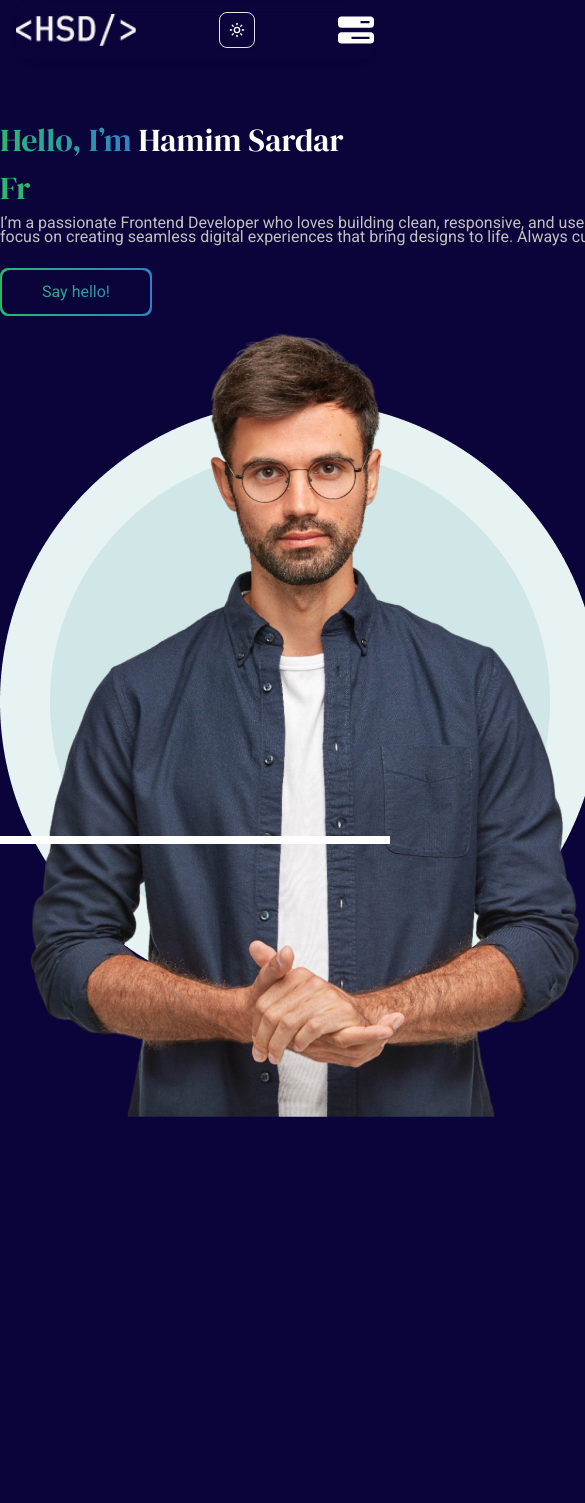
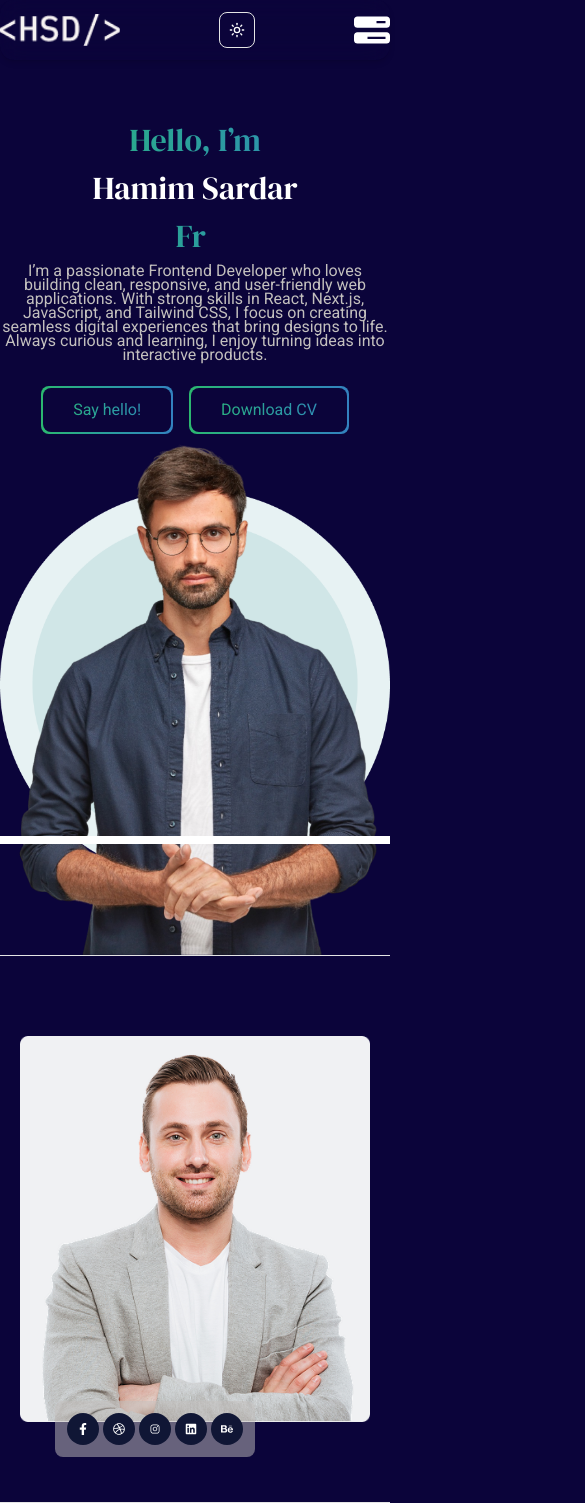
Before and after one commit to hamimsardardev/portfolio, a Next.js app: page / in a window 390 px wide. Shown: the top 1503 px of the page, 585 px wide, since content can reach past the window. Before the commit the page ends 1117 px from the top, so only its background shows below. Built offline with nearby package versions, Linux system fonts and the light colour scheme.

Commit message:
banner responsive done

```diff
--- a/src/app/components/aboutPart.tsx
+++ b/src/app/components/aboutPart.tsx
@@ -10,12 +10,14 @@ const AboutPart = () => {
     <>
       <section>
         <div className="container">
-          <div className="grid grid-cols-2 justify-senter items-center border-b-1 border-t-1 border-seconerycolor py-[112px]">
-            <div className="relative">
+
+          <div className="grid grid-cols-1 md:grid-cols-2 lg:grid-cols-2 gap-10 md:gap-6 items-center border-t border-b border-seconerycolor py-[80px] md:py-[100px] lg:py-[112px] px-5">
+            <div className="relative flex justify-center">
               <motion.div
                 initial={{ opacity: 0, scale: 0.5 }}
                 whileInView={{ opacity: 1, scale: 1 }}
                 transition={{ duration: 1.5 }}
+                 className="w-full max-w-[400px] sm:max-w-[450px] md:max-w-[500px] lg:max-w-[464px]"
               >
                 <Image
                   src="/professionimage.png"
@@ -23,38 +25,38 @@ const AboutPart = () => {
                   height={424}
                   width={464}
                 />
-                <div className="py-3 px-3 bg-primarytwo/50 inline-block rounded-[8px] absolute left-[80px] bottom-[-35px]">
-                  <ul className="flex gap-2 ">
-                    <li className="py-[15px] px-[15px] text-primary bg-[#101635] rounded-full  hover:bg-[#193CB8] hover:text-primary hover:rounded-full">
+                <div className="py-3 px-3 bg-primarytwo/50 inline-block rounded-[8px] absolute left-[35px] md:left-[30px] lg:left-[80px]  bottom-[-35px]">
+                  <ul className="flex gap-1 lg:gap-2 ">
+                    <li className="py-[10px] px-[10px] md:py-[12px] md:px-[12px] lg:py-[15px] lg:px-[15px] text-primary bg-[#101635] rounded-full hover:bg-[#193CB8] hover:text-primary hover:rounded-full">
                       <a href="">
-                        <FaFacebookF className="h-[20px] w-[20px]" />
+                        <FaFacebookF className="w-3 h-3 md:h-4 md:w-4 lg:h-[20px] lg:w-[20px]" />
                       </a>
                     </li>
-                    <li className="py-[15px] px-[15px] text-primary bg-[#101635] rounded-full  hover:bg-[#007B3D] hover:text-primary hover:rounded-full">
+                    <li className="py-[10px] px-[10px] md:py-[12px] md:px-[12px] lg:py-[15px] lg:px-[15px] text-primary bg-[#101635] rounded-full hover:bg-[#193CB8] hover:text-primary hover:rounded-full">
                       <a href="">
-                        <FaDribbble className="h-[20px] w-[20px]" />
+                        <FaDribbble className="w-3 h-3 md:h-4 md:w-4 lg:h-[20px] lg:w-[20px]" />
                       </a>
                     </li>
-                    <li className="py-[15px] px-[15px] text-primary bg-[#101635] rounded-full  hover:bg-[#F70164] hover:text-primary hover:rounded-full">
+                    <li className="py-[10px] px-[10px] md:py-[12px] md:px-[12px] lg:py-[15px] lg:px-[15px] text-primary bg-[#101635] rounded-full hover:bg-[#193CB8] hover:text-primary hover:rounded-full">
                       <a href="">
-                        <IoLogoInstagram className="h-[20px] w-[20px]" />
+                        <IoLogoInstagram className="w-3 h-3 md:h-4 md:w-4 lg:h-[20px] lg:w-[20px]" />
                       </a>
                     </li>
-                    <li className="py-[15px] px-[15px] text-primary bg-[#101635] rounded-full  hover:bg-[#0A66C2] hover:text-primary hover:rounded-full">
+                    <li className="py-[10px] px-[10px] md:py-[12px] md:px-[12px] lg:py-[15px] lg:px-[15px] text-primary bg-[#101635] rounded-full hover:bg-[#193CB8] hover:text-primary hover:rounded-full">
                       <a href="">
-                        <FaLinkedin className="h-[20px] w-[20px]" />
+                        <FaLinkedin className="w-3 h-3 md:h-4 md:w-4 lg:h-[20px] lg:w-[20px]" />
                       </a>
                     </li>
-                    <li className="py-[15px] px-[15px] text-primary bg-[#101635] rounded-full  hover:bg-[#2453FE] hover:text-primary hover:rounded-full">
+                    <li className="py-[10px] px-[10px] md:py-[12px] md:px-[12px] lg:py-[15px] lg:px-[15px] text-primary bg-[#101635] rounded-full hover:bg-[#193CB8] hover:text-primary hover:rounded-full">
                       <a href="">
-                        <FaBehance className="h-[20px] w-[20px]" />
+                        <FaBehance className="w-3 h-3 md:h-4 md:w-4 lg:h-[20px] lg:w-[20px]" />
                       </a>
                     </li>
                   </ul>
                 </div>
               </motion.div>
             </div>
-            <div>
+            {/* <div>
               <motion.div
                 initial={{ opacity: 0, scale: 0.5 }}
                 whileInView={{ opacity: 1, scale: 1 }}
@@ -106,7 +108,7 @@ const AboutPart = () => {
                   </div>
                 </div>
               </motion.div>
-            </div>
+            </div> */}
           </div>
         </div>
       </section>
--- a/src/app/components/banner.tsx
+++ b/src/app/components/banner.tsx
@@ -9,15 +9,15 @@ const Banner = () => {
     <>
       <section>
         <div className="container mx-auto">
-          <div className="grid grid-cols-1 lg:grid lg:grid-cols-2 lg:pt-[220px] pt-[120px] justify-center items-center mx-auto">
+          <div className="grid grid-cols-1 md:grid-cols-2 md:text-left lg:grid-cols-2 justify-center items-center lg:pt-[220px] pt-[120px] ">
             <motion.div
               initial={{ opacity: 0, x: -80 }}
               whileInView={{ opacity: 1, x: 0 }}
               viewport={{ once: false }}
               transition={{ duration: 1, ease: "easeOut" }}
-              className=""
             >
-              <h1 className="font-dmSans text-[32px] lg:text-[48px] font-normal leading-[40px] lg:leading-[57.6px] text-primary">
+              <div className="text-center md:text-left lg:text-left xl:text-left">
+                <h1 className="flex flex-col gap-2 lg:flex-row font-dmSans text-[32px] lg:text-[48px] font-normal leading-[40px] lg:leading-[57.6px] text-primary">
                   <span className="font-dmSans text-[32px] lg:text-[48px] bg-gradient-to-r from-[#2cb86f] to-[#3381bf] bg-clip-text text-transparent font-normal leading-[40px] lg:leading-[57.6px] ">
                     Hello, I’m
                   </span>{" "}
@@ -45,7 +45,7 @@ const Banner = () => {
                 </h2>
 
                 <motion.p
-                className="font-roboto text-[16px] lg:text-[18px] font-regular mb-[24px] leading-[14px] lg:leading-[24px] text-primarytwo w-autp lg:w-[580px] "
+                  className="font-roboto text-[16px] lg:text-[18px] font-regular mb-[24px] leading-[14px] lg:leading-[24px] text-primarytwo w-auto md:w-[350px] lg:w-[580px] "
                   initial={{ opacity: 0, y: 30 }}
                   whileInView={{ opacity: 1, y: 0 }}
                   viewport={{ once: false }}
@@ -53,14 +53,26 @@ const Banner = () => {
                 >
                   I’m a passionate Frontend Developer who loves building clean,
                   responsive, and user-friendly web applications. With strong
-                skills in React, Next.js, JavaScript, and Tailwind CSS, I focus
-                on creating seamless digital experiences that bring designs to
-                life. Always curious and learning, I enjoy turning ideas into
-                interactive products.
+                  skills in React, Next.js, JavaScript, and Tailwind CSS, I
+                  focus on creating seamless digital experiences that bring
+                  designs to life. Always curious and learning, I enjoy turning
+                  ideas into interactive products.
                 </motion.p>
+              </div>
+              <div className="flex gap-4 justify-center md:justify-start lg:justify-start ">
                 <div className="p-[2px] rounded-[8px] bg-gradient-to-r from-[#2cb86f] to-[#3381bf] inline-block">
                   <div className="group rounded-[8px] bg-third hover:bg-secondery transition duration-300">
-                  <button className="button">Say hello!</button>
+                    <button className="button px-5 py-2 text-[15px] sm:text-[16px]">
+                      Say hello!
+                    </button>
+                  </div>
+                </div>
+                <div className="p-[2px] rounded-[8px] bg-gradient-to-r from-[#2cb86f] to-[#3381bf] inline-block">
+                  <div className="group rounded-[8px] bg-third hover:bg-secondery transition duration-300">
+                    <button className="button px-5 py-2 text-[15px] sm:text-[16px]">
+                      Download CV
+                    </button>
+                  </div>
                 </div>
               </div>
             </motion.div>
@@ -70,16 +82,15 @@ const Banner = () => {
               whileInView={{ opacity: 1, scale: 1 }}
               viewport={{ once: false }}
               transition={{ duration: 1, ease: "easeOut" }}
+              className="flex justify-center items-center"
             >
-              <div className="w-auto lg:w-full lg:flex lg:justify-center lg:items-center lg:text-center">
               <Image
                 src="/hero-img.jpg"
                 alt="hero-img"
                 height={600}
-                  width={801}
+                width={601}
                 className="w-auto lg:w-full"
               />
-              </div>
             </motion.div>
           </div>
         </div>
--- a/src/app/components/navber.tsx
+++ b/src/app/components/navber.tsx
@@ -16,14 +16,14 @@ const Navber = () => {
 
   return (
     <>
-      <header className="fixed w-full z-[9999] left-0 top-0">
+      <header className="fixed w-full z-[9999]">
         <motion.nav
-          className="w-full bg-transparent"
+          className="absolute w-full"
           initial={{ y: -80, opacity: 0 }}
           animate={{ y: 0, opacity: 1 }}
           transition={{ duration: 0.8, ease: "easeOut" }}
         >
-          <div className="max-w-[1320px] mx-auto px-4">
+          <div className="container mx-auto">
             <div className="flex justify-between items-center py-3 backdrop-blur-md shadow-md rounded-xl">
               {/* -------- Logo -------- */}
               <motion.div
--- a/src/app/globals.css
+++ b/src/app/globals.css
@@ -4,12 +4,12 @@
 @custom-variant dark (&:is(.dark *));
 
 .container {
-  width: 1280px;
+  max-width: 1280px;
   margin: 0 auto;
 }
 
 .button {
-  @apply px-[40px] py-[10px] lg:px-[40px] lg:py-[12px] font-roboto text-[16px] font-normal lg:text-[16px] lg:font-semibold lg:leading-[21px] bg-gradient-to-r from-[#2cb86f] to-[#3381bf] bg-clip-text text-transparent group-hover:text-primary cursor-pointer transition duration-300;
+  @apply px-[30px] py-[10px] lg:px-[40px] lg:py-[12px] font-roboto text-[16px] font-normal lg:text-[16px] lg:font-semibold lg:leading-[21px] bg-gradient-to-r from-[#2cb86f] to-[#3381bf] bg-clip-text text-transparent group-hover:text-primary cursor-pointer transition duration-300;
 }
 
 .buttontwo {
--- a/src/app/page.tsx
+++ b/src/app/page.tsx
@@ -39,8 +39,8 @@ const Home: React.FC = () => {
 
       <Navber />
       <Banner />
-      {/* <AboutPart />
-      <Services />
+      <AboutPart />
+      {/* <Services />
       <MySkill />
       <Portfolio />
       <Experiance />
```
Lines whose indentation alone changed are shown as unchanged.
